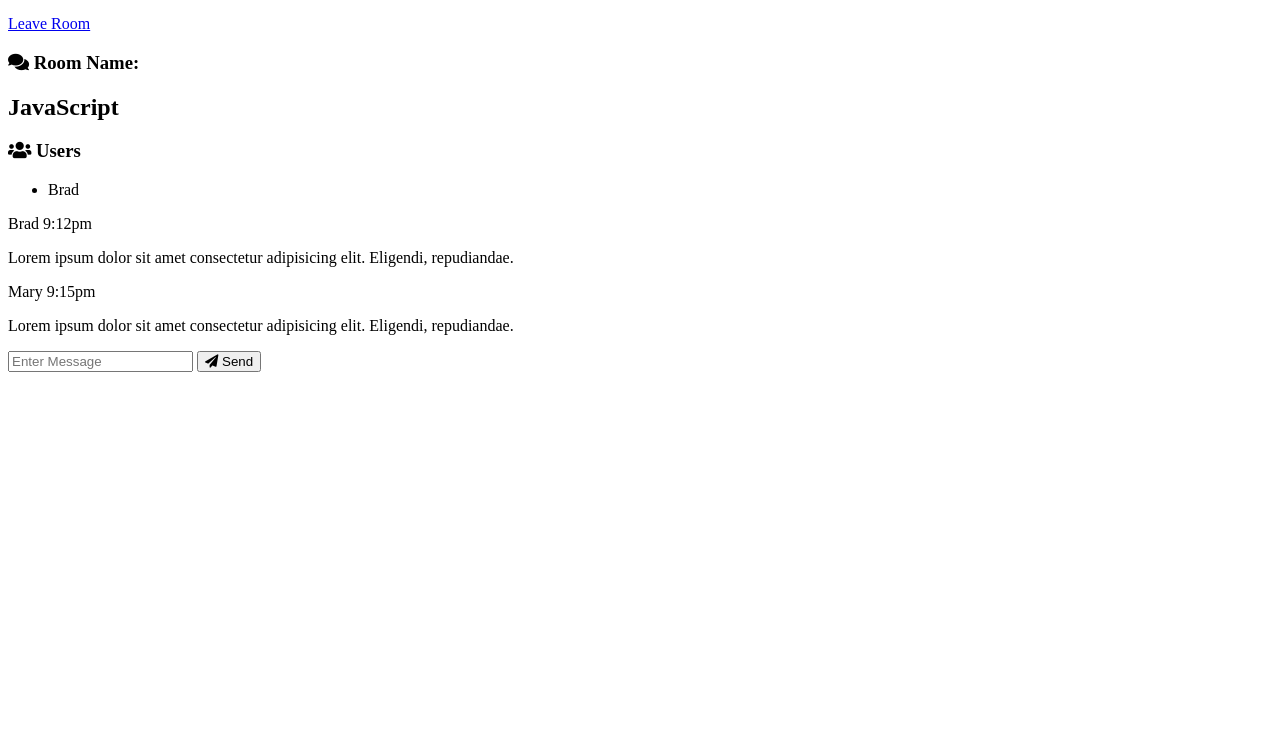
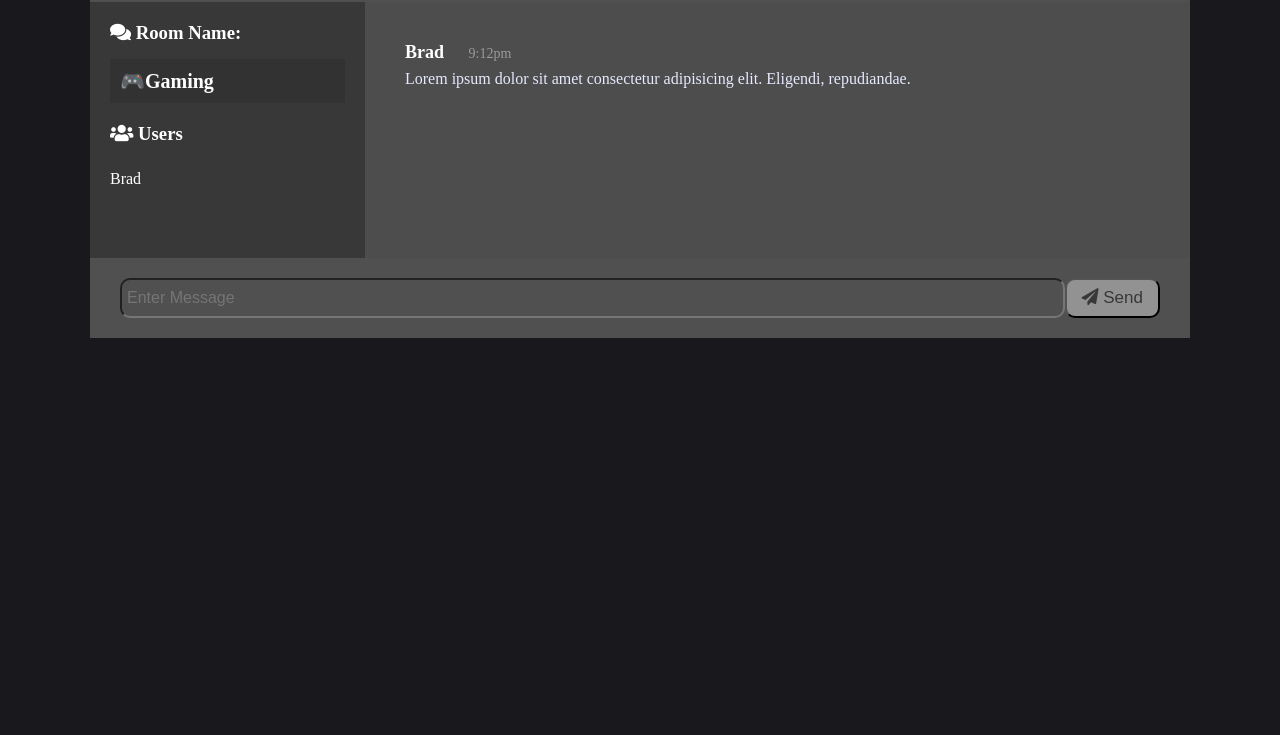
Before and after one commit to yeungts/chit_chats, a website: page public/chat.html in a window 1280 px wide. Shown: the part 65-800 px from the top of the page. Drawn offline with nearby package versions, Linux system fonts and the light colour scheme; no server answers.

Commit message:
added styling

```diff
--- a/public/chat.html
+++ b/public/chat.html
@@ -16,7 +16,7 @@
     <main class="chat-main">
       <div class="chat-sidebar">
         <h3><i class="fas fa-comments"></i> Room Name:</h3>
-        <h2 id="room-name">JavaScript</h2>
+        <h2 id="room-name">🎮Gaming</h2>
         <h3><i class="fas fa-users"></i> Users</h3>
         <ul id="users">
           <li>Brad</li>
@@ -25,13 +25,6 @@
       <div class="chat-messages">
 					<div class="message">
 						<p class="meta">Brad <span>9:12pm</span></p>
-						<p class="text">
-							Lorem ipsum dolor sit amet consectetur adipisicing elit. Eligendi,
-							repudiandae.
-						</p>
-					</div>
-					<div class="message">
-						<p class="meta">Mary <span>9:15pm</span></p>
 						<p class="text">
 							Lorem ipsum dolor sit amet consectetur adipisicing elit. Eligendi,
 							repudiandae.
--- a/public/css/style.css
+++ b/public/css/style.css
@@ -0,0 +1,225 @@
+:root {
+    --background-color: #19191d;
+	--background-color-a: #505050;
+	--background-color-b: #383838;
+	--background-color-c: #4d4d4d;
+	--light-color: #e6e9ff;
+	--success-color: #5cb85c;
+	--error-color: #d9534f;
+}
+
+* {
+	box-sizing: border-box;
+	margin: 0;
+	padding: 0;
+}
+
+html {
+    height: 100vh;
+}
+
+body {
+	font-size: 16px;
+	background: var(--background-color);
+}
+
+ul {
+	list-style: none;
+}
+
+a {
+	text-decoration: none;
+}
+
+.btn {
+	cursor: pointer;
+	padding: 5px 15px;
+	font-size: 17px;
+    border: auto;
+    border-radius: 10px;
+    color: var(--background-color-b);
+    background-color: #929292;
+}
+
+input[type='text'] {
+    color: #fff;
+    background-color: var(--background-color-a);
+	font-size: 16px;
+	padding: 5px;
+	height: 40px;
+	width: 100%;
+    border: auto;
+    border-radius: 10px;
+}
+
+/* width */
+::-webkit-scrollbar {
+    width: 5px;
+}
+
+/* Track */
+::-webkit-scrollbar-track {
+    box-shadow: inset 0 0 5px grey;
+    border-radius: 10px;
+}
+
+/* Handle */
+  ::-webkit-scrollbar-thumb {
+    background: rgb(128, 128, 128);
+    border-radius: 10px;
+}
+
+/* Handle on hover */
+::-webkit-scrollbar-thumb:hover {
+    background: #575757;
+}
+
+/* Chat Page */
+
+.chat-container {
+	max-width: 1100px;
+	background: var(--background-color);
+	margin: 0 auto;
+	overflow: hidden;
+    max-height: 100vh;
+}
+
+.chat-header {
+	background: var(--background-color-a);
+	color: #fff;
+	border-top-left-radius: 5px;
+	border-top-right-radius: 5px;
+	padding: 15px;
+	display: flex;
+	align-items: center;
+	justify-content: space-between;
+}
+
+.chat-main {
+	display: grid;
+	grid-template-columns: 1fr 3fr;
+	overflow-y: scroll;
+    max-height: 84.3vh;
+}
+
+.chat-sidebar {
+	background: var(--background-color-b);
+	color: #fff;
+	padding: 20px 20px 60px;
+	overflow-y: scroll;
+}
+
+.chat-sidebar h2 {
+	font-size: 20px;
+	background: rgba(0, 0, 0, 0.1);
+	padding: 10px;
+	margin-bottom: 20px;
+}
+
+.chat-sidebar h3 {
+	margin-bottom: 15px;
+}
+
+.chat-sidebar ul li {
+	padding: 10px 0;
+}
+
+.chat-messages {
+	padding: 30px;
+	overflow-y: scroll;
+    background-color: var(--background-color-c);
+}
+
+.chat-messages .message {
+    color: var(--light-color);
+	padding: 10px;
+	margin-bottom: 15px;
+	border-radius: 5px;
+}
+
+.chat-messages .message .meta {
+	font-size: 18px;
+	font-weight: bold;
+	color: #fff;
+	margin-bottom: 7px;
+}
+
+.chat-messages .message .meta span {
+	font-weight: 100;
+	color: rgb(155, 155, 155);
+    padding-left: 20px;
+	font-size: 14px;
+}
+
+.chat-form-container {
+	padding: 20px 30px;
+	background-color: var(--background-color-a);
+}
+
+.chat-form-container form {
+	display: flex;
+}
+
+.chat-form-container input[type='text'] {
+	flex: 1;
+}
+
+/* Index Page */
+.index-container {
+	max-width: 500px;
+	margin: 80px auto;
+	color: #fff;
+}
+
+.index-header {
+	text-align: center;
+	padding: 20px;
+	background: var(--background-color-a);
+	border-top-left-radius: 5px;
+	border-top-right-radius: 5px;
+}
+
+.index-main {
+	padding: 30px 40px;
+	background: var(--background-color-b);
+}
+
+.index-main p {
+	margin-bottom: 20px;
+}
+
+.index-main .form-control {
+	margin-bottom: 20px;
+}
+
+.index-main label {
+	display: block;
+	margin-bottom: 5px;
+}
+
+.index-main select {
+    color: #fff;
+    background-color: var(--background-color-a);
+	font-size: 16px;
+	padding: 5px;
+	height: 40px;
+	width: 100%;
+    border: auto;
+    border-radius: 10px;
+}
+
+.index-main .btn {
+	margin-top: 20px;
+	width: 100%;
+    font-weight: bold;
+}
+
+@media (max-width: 700px) {
+	.chat-main {
+		display: block;
+	}
+
+	.chat-sidebar {
+		display: none;
+	}
+}
```
